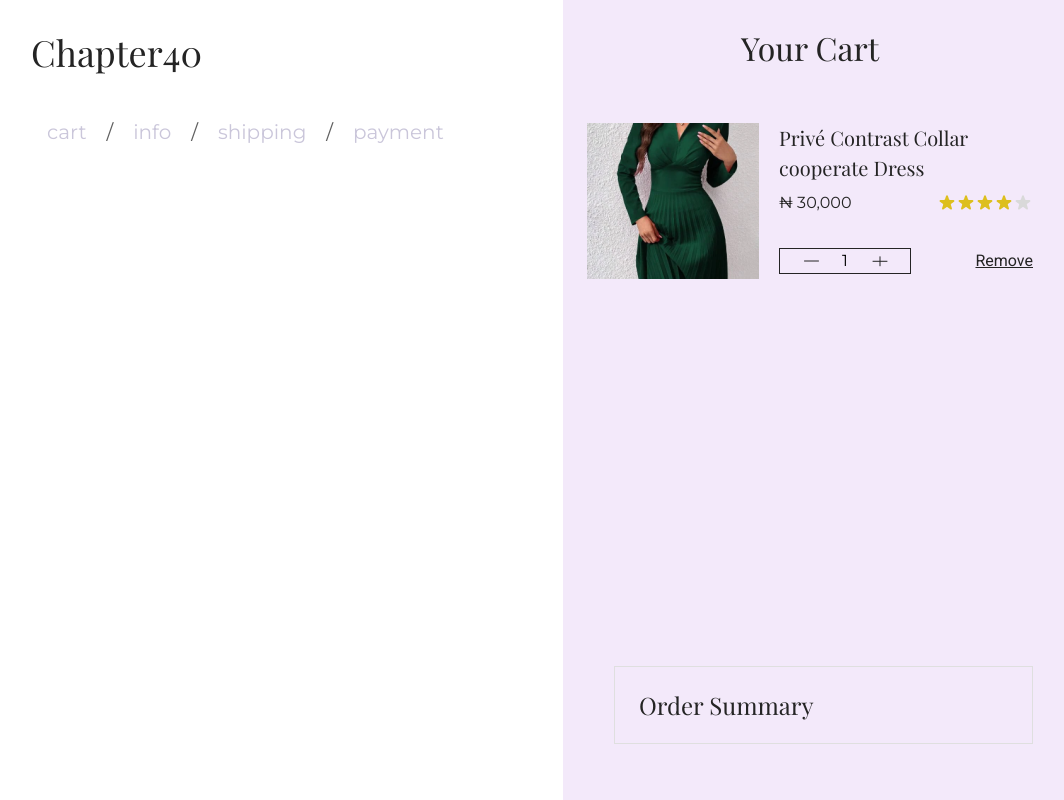
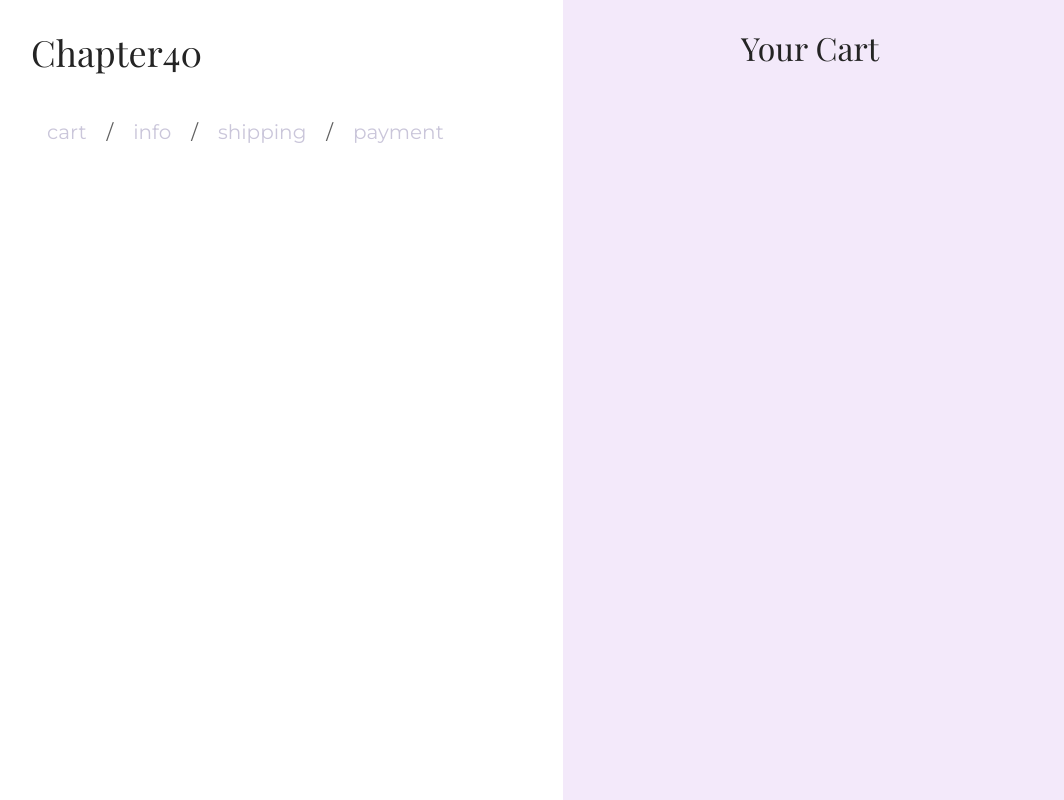
Before and after one commit to Temi-Dire/chapter40-website, a React (Vite) app: page /navigation-page in a window 1280 px wide. Shown: the whole page, without its empty margins (77-1141 px from the left). Built offline with nearby package versions, Linux system fonts and the light colour scheme.

Commit message:
Changed something

```diff
--- a/src/components/MyCart.tsx
+++ b/src/components/MyCart.tsx
@@ -4,39 +4,7 @@ const MyCart = () => {
       <p className=" font-playfair text-[32px] text-[#242424] text-center mb-[51px]">
         Your Cart
       </p>
-      <div className="flex space-x-[20px] mb-[387px]">
-        <img src="/assets/images/cartImage.png" alt="Cart Image" />
-        <div className=" w-full">
-          <p className=" font-playfair text-[#242424] text-[20px] mb-[8px]">
-            <span className="block">Privé Contrast Collar</span> cooperate Dress
-          </p>
-          <div className=" flex justify-between mb-[33px]">
-            <p className="text-[#242424] font-montserrat text-[16px]">
-              ₦ 30,000
-            </p>
-            <img src="/assets/Rating.svg" alt="ratings" />
-          </div>
-          <div className="flex justify-between">
-            <div className="flex border border-[#242424] justify-between">
-              <button>
-                <img src="/assets/Minus.svg" alt="reduce button" />
-              </button>
-              <p className=" font-montserrat">1</p>
-              <button>
-                <img src="/assets/Add.svg" alt="increase button" />
-              </button>
-            </div>
-            <button className=" font-roboto text-[#242424] text-[16px] underline">
-              Remove
-            </button>
-          </div>
-        </div>
-      </div>
-      <div className="border border-[#DFDFDF] px-[24px] py-[20px] ml-[27px]">
-        <p className=" font-playfair text-[#242424] text-[24px]">
-          Order Summary
-        </p>
-      </div>
+
     </div>
   );
 };
```
